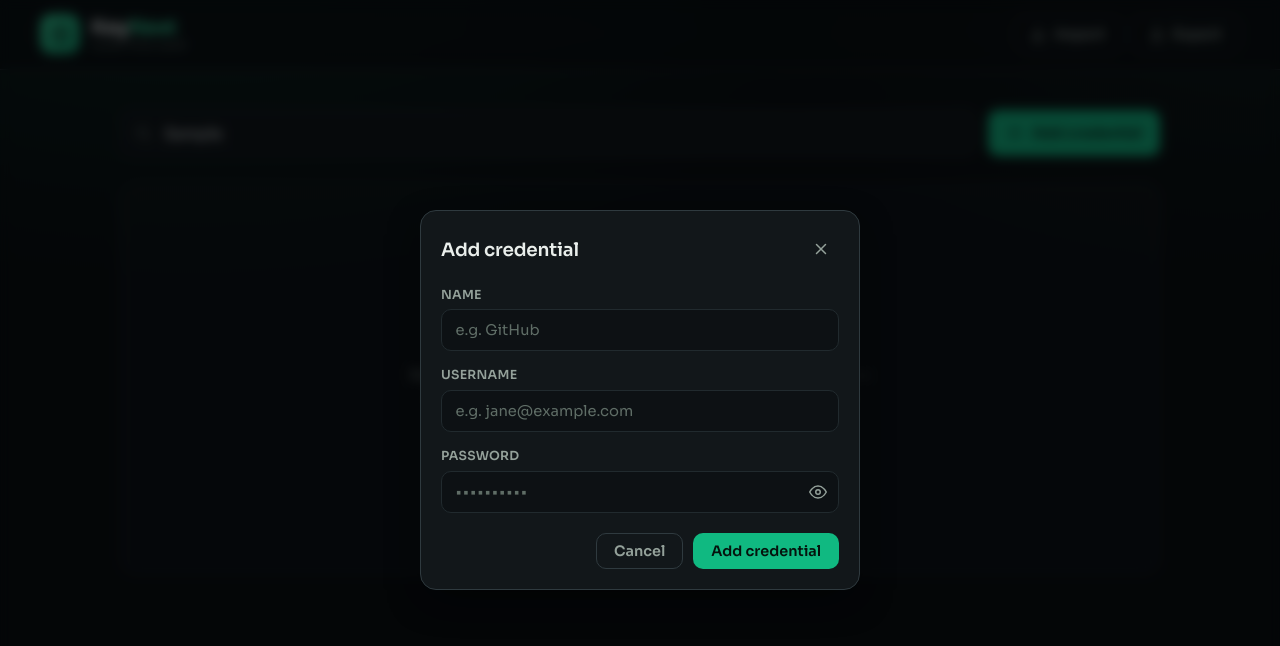
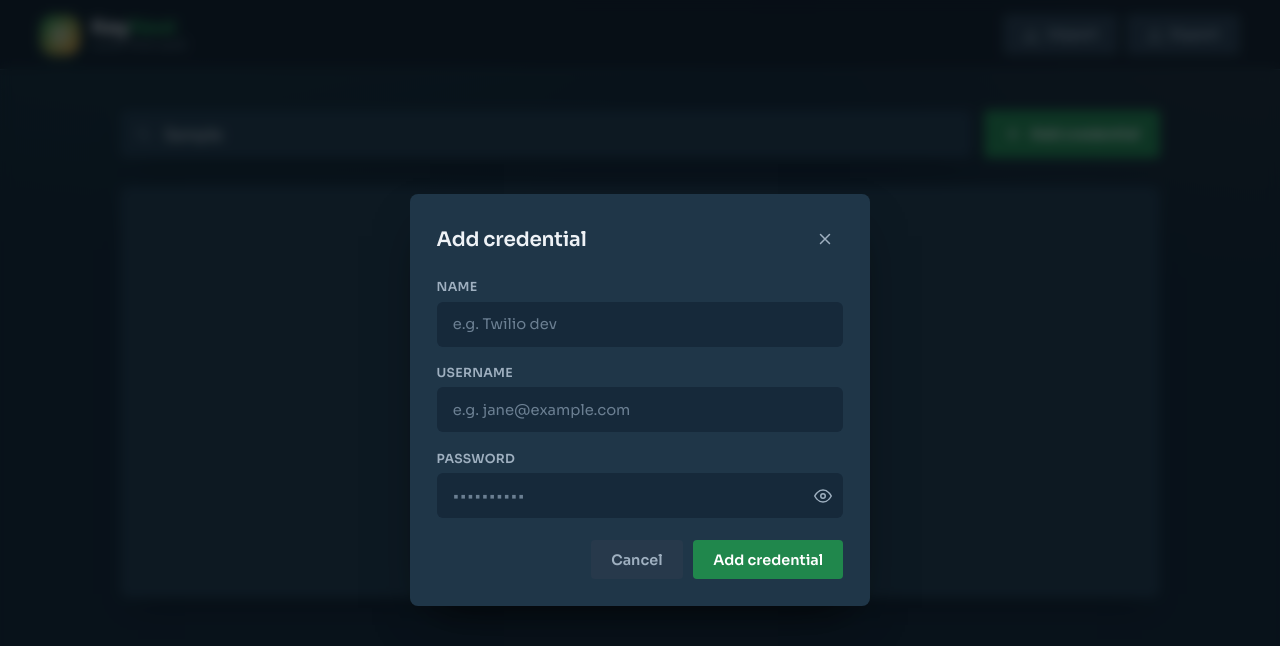
Before and after one commit to jobeljohny/keyNest, an Angular app: page / in a window 1280 px wide. Both pictures are taken after typing "Sample" into the empty fields and a click on the button "Add credential". Shown: the top 646 px of the page. Built offline with nearby package versions, Linux system fonts and the light colour scheme.

Commit message:
UI revamp, yet again

```diff
--- a/src/app/app.html
+++ b/src/app/app.html
@@ -27,7 +27,7 @@
             <app-empty-state
               icon="🪺"
               title="Your nest is empty"
-              body="KeyNest keeps every credential right here in your browser — nothing is ever sent to a server. Add your first one to get started."
+              body="KeyNest keeps every credential right here in your browser, nothing is ever sent to a server. Add your first one to get started."
               actionLabel="Add your first credential"
               (action)="openAdd()"
             />
--- a/src/app/components/credential-card/credential-card.component.html
+++ b/src/app/components/credential-card/credential-card.component.html
@@ -13,7 +13,8 @@
     </span>
     <button
       type="button"
-      class="icon-btn icon-btn--sm"
+      class="icon-btn icon-btn--sm card__reveal"
+      [class.card__reveal--on]="revealed()"
       [attr.aria-label]="revealed() ? 'Hide password' : 'Show password'"
       (click)="toggleReveal()"
     >
--- a/src/app/components/credential-card/credential-card.component.scss
+++ b/src/app/components/credential-card/credential-card.component.scss
@@ -1,21 +1,22 @@
 .card {
   display: flex;
   flex-direction: column;
-  gap: 0.9rem;
-  padding: 1.1rem;
+  gap: 1rem;
+  padding: 1.35rem;
   border-radius: var(--kn-radius);
-  border: 1px solid var(--kn-border);
-  background: linear-gradient(180deg, var(--kn-surface), var(--kn-bg-elev));
+  border: 1px solid transparent;
+  background: var(--kn-surface);
+  box-shadow: var(--kn-shadow-sm);
   transition:
-    border-color 0.18s ease,
+    background 0.18s ease,
     transform 0.18s ease,
     box-shadow 0.18s ease;
 }
 
 .card:hover {
-  border-color: var(--kn-border-strong);
-  transform: translateY(-2px);
-  box-shadow: 0 14px 34px -20px rgba(0, 0, 0, 0.8);
+  background: var(--kn-surface-2);
+  transform: translateY(-3px);
+  box-shadow: var(--kn-shadow);
 }
 
 .card__head {
@@ -29,14 +30,13 @@
   flex: 0 0 auto;
   display: grid;
   place-items: center;
-  width: 2.6rem;
-  height: 2.6rem;
-  border-radius: 12px;
+  width: 2.75rem;
+  height: 2.75rem;
+  border-radius: 14px;
   font-weight: 700;
-  font-size: 1.05rem;
-  color: var(--kn-accent-hover);
-  background: var(--kn-accent-soft);
-  border: 1px solid rgba(16, 185, 129, 0.25);
+  font-size: 1.1rem;
+  color: var(--kn-amber);
+  background: var(--kn-amber-soft);
 }
 
 .card__id {
@@ -66,10 +66,10 @@
   display: flex;
   align-items: center;
   gap: 0.5rem;
-  padding: 0.55rem 0.65rem;
+  padding: 0.6rem 0.75rem;
   border-radius: var(--kn-radius-sm);
-  background: var(--kn-bg);
-  border: 1px solid var(--kn-border);
+  background: var(--kn-bg-elev);
+  border: 1px solid transparent;
 }
 
 .card__pw-value {
@@ -93,10 +93,10 @@
   display: inline-flex;
   align-items: center;
   gap: 0.35rem;
-  padding: 0.4rem 0.6rem;
+  padding: 0.44rem 0.65rem;
   border-radius: var(--kn-radius-sm);
-  border: 1px solid var(--kn-border);
-  background: transparent;
+  border: 1px solid transparent;
+  background: var(--kn-bg-elev);
   color: var(--kn-text-muted);
   font: inherit;
   font-size: 0.78rem;
@@ -104,13 +104,11 @@
   cursor: pointer;
   transition:
     background 0.15s ease,
-    color 0.15s ease,
-    border-color 0.15s ease;
+    color 0.15s ease;
 }
 .action:hover {
   background: var(--kn-surface-hover);
   color: var(--kn-text);
-  border-color: var(--kn-border-strong);
 }
 
 .action-spacer {
@@ -120,6 +118,16 @@
 .icon-btn--sm {
   width: 2rem;
   height: 2rem;
+}
+
+/* reveal (eye) uses amber as the warm "attention" secondary accent */
+.card__reveal:hover {
+  color: var(--kn-amber);
+  background: var(--kn-amber-soft);
+}
+.card__reveal--on {
+  color: var(--kn-amber);
+  background: var(--kn-amber-soft);
 }
 
 .icon-btn--danger:hover {
--- a/src/app/components/credential-modal/credential-modal.component.html
+++ b/src/app/components/credential-modal/credential-modal.component.html
@@ -26,7 +26,7 @@
           class="input"
           type="text"
           formControlName="name"
-          placeholder="e.g. GitHub"
+          placeholder="e.g. Twilio dev"
           autocomplete="off"
           autofocus
         />
--- a/src/app/components/credential-modal/credential-modal.component.scss
+++ b/src/app/components/credential-modal/credential-modal.component.scss
@@ -5,15 +5,15 @@
   display: grid;
   place-items: center;
   padding: 1rem;
-  background: rgba(4, 5, 8, 0.62);
+  background: rgba(6, 11, 16, 0.66);
   backdrop-filter: blur(6px);
   animation: fade-in 0.18s ease;
 }
 
 .modal {
-  width: min(440px, 100%);
+  width: min(460px, 100%);
   background: var(--kn-surface);
-  border: 1px solid var(--kn-border-strong);
+  border: 1px solid transparent;
   border-radius: var(--kn-radius);
   box-shadow: var(--kn-shadow);
   animation: modal-pop 0.24s cubic-bezier(0.16, 1, 0.3, 1);
@@ -23,12 +23,12 @@
   display: flex;
   align-items: center;
   justify-content: space-between;
-  padding: 1.25rem 1.25rem 0.5rem;
+  padding: 1.6rem 1.6rem 0.5rem;
 }
 
 .modal__title {
   margin: 0;
-  font-size: 1.15rem;
+  font-size: 1.25rem;
   font-weight: 600;
   letter-spacing: -0.01em;
 }
@@ -36,8 +36,8 @@
 .form {
   display: flex;
   flex-direction: column;
-  gap: 1rem;
-  padding: 0.75rem 1.25rem 1.25rem;
+  gap: 1.15rem;
+  padding: 0.85rem 1.6rem 1.6rem;
 }
 
 .field {
--- a/src/app/components/empty-state/empty-state.component.scss
+++ b/src/app/components/empty-state/empty-state.component.scss
@@ -3,11 +3,12 @@
   flex-direction: column;
   align-items: center;
   text-align: center;
-  gap: 0.75rem;
-  padding: clamp(2.5rem, 8vw, 5rem) 1.5rem;
-  border: 1px dashed var(--kn-border-strong);
+  gap: 0.8rem;
+  padding: clamp(2.75rem, 8vw, 5.5rem) 1.5rem;
+  border: 1px solid transparent;
   border-radius: var(--kn-radius);
-  background: rgba(18, 23, 26, 0.4);
+  background: var(--kn-surface);
+  box-shadow: var(--kn-shadow-sm);
 }
 
 .empty__icon {
--- a/src/app/components/topbar/topbar.component.scss
+++ b/src/app/components/topbar/topbar.component.scss
@@ -7,7 +7,7 @@
   justify-content: space-between;
   gap: 1rem;
   padding: 0.9rem clamp(1rem, 4vw, 2.5rem);
-  background: rgba(6, 8, 10, 0.7);
+  background: rgba(13, 22, 32, 0.72);
   border-bottom: 1px solid var(--kn-border);
   backdrop-filter: blur(14px);
 }
@@ -23,9 +23,10 @@
   place-items: center;
   width: 2.5rem;
   height: 2.5rem;
-  border-radius: 12px;
+  border-radius: 14px;
   color: var(--kn-accent-ink);
-  background: linear-gradient(135deg, var(--kn-accent-hover), #0f9d6e);
+  background: linear-gradient(135deg, var(--kn-accent-hover), var(--kn-amber));
+  box-shadow: 0 8px 20px -12px rgba(63, 185, 107, 0.8);
 }
 
 .brand__text {
--- a/src/app/components/vault-toolbar/vault-toolbar.component.scss
+++ b/src/app/components/vault-toolbar/vault-toolbar.component.scss
@@ -20,13 +20,14 @@
 
 .search__input {
   width: 100%;
-  padding: 0.8rem 0.95rem 0.8rem 2.7rem;
+  padding: 0.85rem 0.95rem 0.85rem 2.7rem;
   border-radius: var(--kn-radius-sm);
-  border: 1px solid var(--kn-border);
-  background: var(--kn-bg-elev);
+  border: 1px solid transparent;
+  background: var(--kn-surface);
   color: var(--kn-text);
   font: inherit;
   font-size: 0.95rem;
+  box-shadow: var(--kn-shadow-sm);
   transition:
     border-color 0.15s ease,
     box-shadow 0.15s ease;
--- a/src/styles.scss
+++ b/src/styles.scss
@@ -1,36 +1,47 @@
 @import url('https://fonts.googleapis.com/css2?family=Sora:wght@400;500;600;700&family=JetBrains+Mono:wght@400;500&display=swap');
 
-/* global tokens + base styles — black canvas, deep-emerald accent (dark only) */
+/* global tokens + base styles — dark slate canvas, natural-green primary +
+   amber secondary accent (dark only). Flat, softly-elevated surfaces. */
 
 :root {
-  /* canvas & elevated surfaces — near-black, faintly green-neutral so the
-     accent reads as belonging rather than pasted on */
-  --kn-bg: #06080a;
-  --kn-bg-elev: #0d1114;
-  --kn-surface: #12171a;
-  --kn-surface-hover: #182025;
-  --kn-border: #212a2e;
-  --kn-border-strong: #2f3a3f;
+  /* canvas & elevated surfaces — deep NAVY (matches reference), cards sit
+     clearly above via a lighter fill + real drop shadow */
+  --kn-bg: #102030;
+  --kn-bg-elev: #16293a;
+  --kn-surface: #1f3648;
+  --kn-surface-2: #27394b;
+  --kn-surface-hover: #2b4256;
+  --kn-border: #2a3f52;
+  --kn-border-strong: #395064;
 
-  --kn-text: #e9eeeb;
-  --kn-text-muted: #94a19a;
-  --kn-text-faint: #5f6d66;
+  --kn-text: #eef2f6;
+  --kn-text-muted: #9fb0c0;
+  --kn-text-faint: #6b7f92;
 
-  /* action / focus / selection — deep emerald (was indigo #6d78ff) */
-  --kn-accent: #10b981;
-  --kn-accent-hover: #34d399;
-  --kn-accent-soft: rgba(16, 185, 129, 0.14);
-  /* ink for text placed on the accent fill: dark, since emerald is light
-     enough that white would fail AA at body size */
-  --kn-accent-ink: #05130d;
+  /* primary action / focus / selection — vivid grass green (reference).
+     #20874c passes WCAG AA with WHITE text (4.53:1) while staying vivid. */
+  --kn-accent: #20874c;
+  --kn-accent-hover: #23924f;
+  --kn-accent-soft: rgba(38, 164, 100, 0.16);
+  --kn-accent-ink: #ffffff; /* reference uses white text on the green fill */
+
+  /* secondary accent — warm amber: highlights, reveal/attention, brand */
+  --kn-amber: #f0a13d;
+  --kn-amber-hover: #f7b357;
+  --kn-amber-soft: rgba(240, 161, 61, 0.14);
+  --kn-amber-ink: #201200; /* dark ink for text on the amber fill (AA) */
 
   --kn-danger: #f2646d;
   --kn-danger-soft: rgba(242, 100, 109, 0.14);
-  --kn-success: #34d399;
+  --kn-success: #2fae66;
 
-  --kn-radius: 16px;
-  --kn-radius-sm: 10px;
-  --kn-shadow: 0 12px 40px -12px rgba(0, 0, 0, 0.72);
+  /* crisp, near-rectangular corners like the reference */
+  --kn-radius: 8px;
+  --kn-radius-sm: 6px;
+  --kn-radius-btn: 4px;
+  /* strong, defined elevation — cards read as clearly lifted panels */
+  --kn-shadow: 0 22px 48px -20px rgba(0, 0, 0, 0.78);
+  --kn-shadow-sm: 0 14px 30px -18px rgba(0, 0, 0, 0.7);
 }
 
 * {
@@ -45,8 +56,8 @@ body {
 body {
   margin: 0;
   background:
-    radial-gradient(1200px 600px at 15% -10%, rgba(16, 185, 129, 0.13), transparent 60%),
-    radial-gradient(1000px 500px at 100% 0%, rgba(52, 211, 153, 0.06), transparent 55%),
+    radial-gradient(1100px 560px at 12% -8%, rgba(63, 185, 107, 0.08), transparent 58%),
+    radial-gradient(900px 480px at 100% 4%, rgba(240, 161, 61, 0.05), transparent 55%),
     var(--kn-bg);
   color: var(--kn-text);
   font-family: 'Sora', -apple-system, BlinkMacSystemFont, 'Segoe UI', Roboto, sans-serif;
@@ -87,8 +98,8 @@ body {
   align-items: center;
   justify-content: center;
   gap: 0.5rem;
-  padding: 0.6rem 1.05rem;
-  border-radius: var(--kn-radius-sm);
+  padding: 0.7rem 1.2rem;
+  border-radius: var(--kn-radius-btn);
   border: 1px solid transparent;
   font: inherit;
   font-size: 0.9rem;
@@ -100,12 +111,14 @@ body {
     background 0.15s ease,
     border-color 0.15s ease,
     transform 0.12s ease,
+    box-shadow 0.15s ease,
     color 0.15s ease;
 }
 .btn:active {
   transform: translateY(1px);
 }
 
+/* solid green primary — vivid grass green with white text (reference look). */
 .btn--primary {
   background: var(--kn-accent);
   color: var(--kn-accent-ink);
@@ -114,9 +127,18 @@ body {
   background: var(--kn-accent-hover);
 }
 
+/* warm amber secondary accent */
+.btn--amber {
+  background: var(--kn-amber);
+  color: var(--kn-amber-ink);
+}
+.btn--amber:hover {
+  background: var(--kn-amber-hover);
+}
+
 .btn--ghost {
-  background: transparent;
-  border-color: var(--kn-border-strong);
+  background: var(--kn-surface-2);
+  border-color: transparent;
   color: var(--kn-text-muted);
 }
 .btn--ghost:hover {
@@ -127,7 +149,7 @@ body {
 .btn--danger {
   background: var(--kn-danger-soft);
   color: var(--kn-danger);
-  border-color: rgba(255, 92, 114, 0.35);
+  border-color: transparent;
 }
 .btn--danger:hover {
   background: var(--kn-danger);
@@ -137,8 +159,8 @@ body {
 .icon-btn {
   display: inline-grid;
   place-items: center;
-  width: 2.2rem;
-  height: 2.2rem;
+  width: 2.3rem;
+  height: 2.3rem;
   border-radius: var(--kn-radius-sm);
   border: 1px solid transparent;
   background: transparent;
@@ -154,18 +176,20 @@ body {
   color: var(--kn-text);
 }
 
+/* flat inputs: filled surface, no visible resting border (reference style) */
 .input {
   width: 100%;
-  padding: 0.7rem 0.85rem;
+  padding: 0.78rem 0.95rem;
   border-radius: var(--kn-radius-sm);
-  border: 1px solid var(--kn-border);
+  border: 1px solid transparent;
   background: var(--kn-bg-elev);
   color: var(--kn-text);
   font: inherit;
   font-size: 0.92rem;
   transition:
     border-color 0.15s ease,
-    box-shadow 0.15s ease;
+    box-shadow 0.15s ease,
+    background 0.15s ease;
 }
 .input::placeholder {
   color: var(--kn-text-faint);
```
